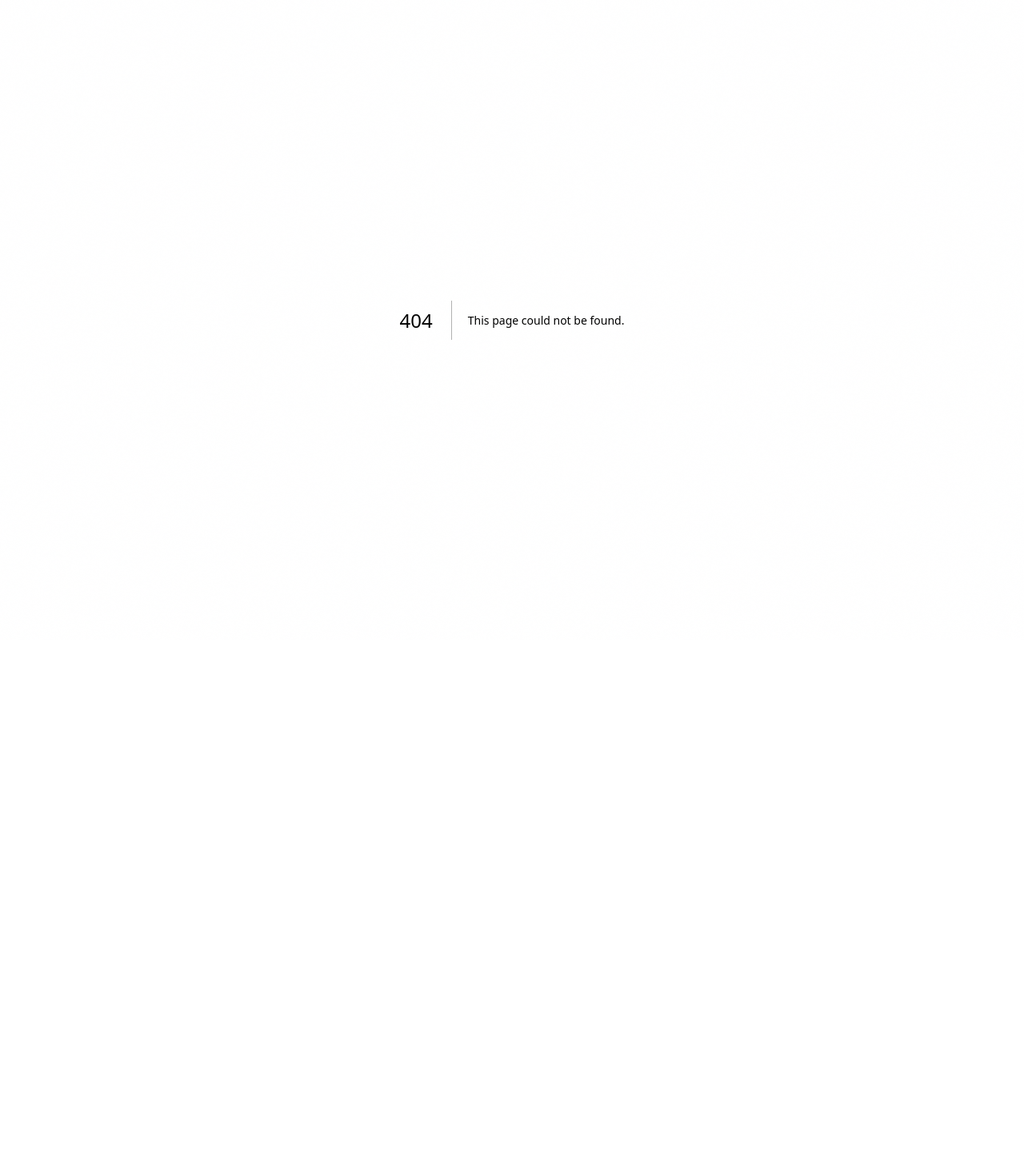
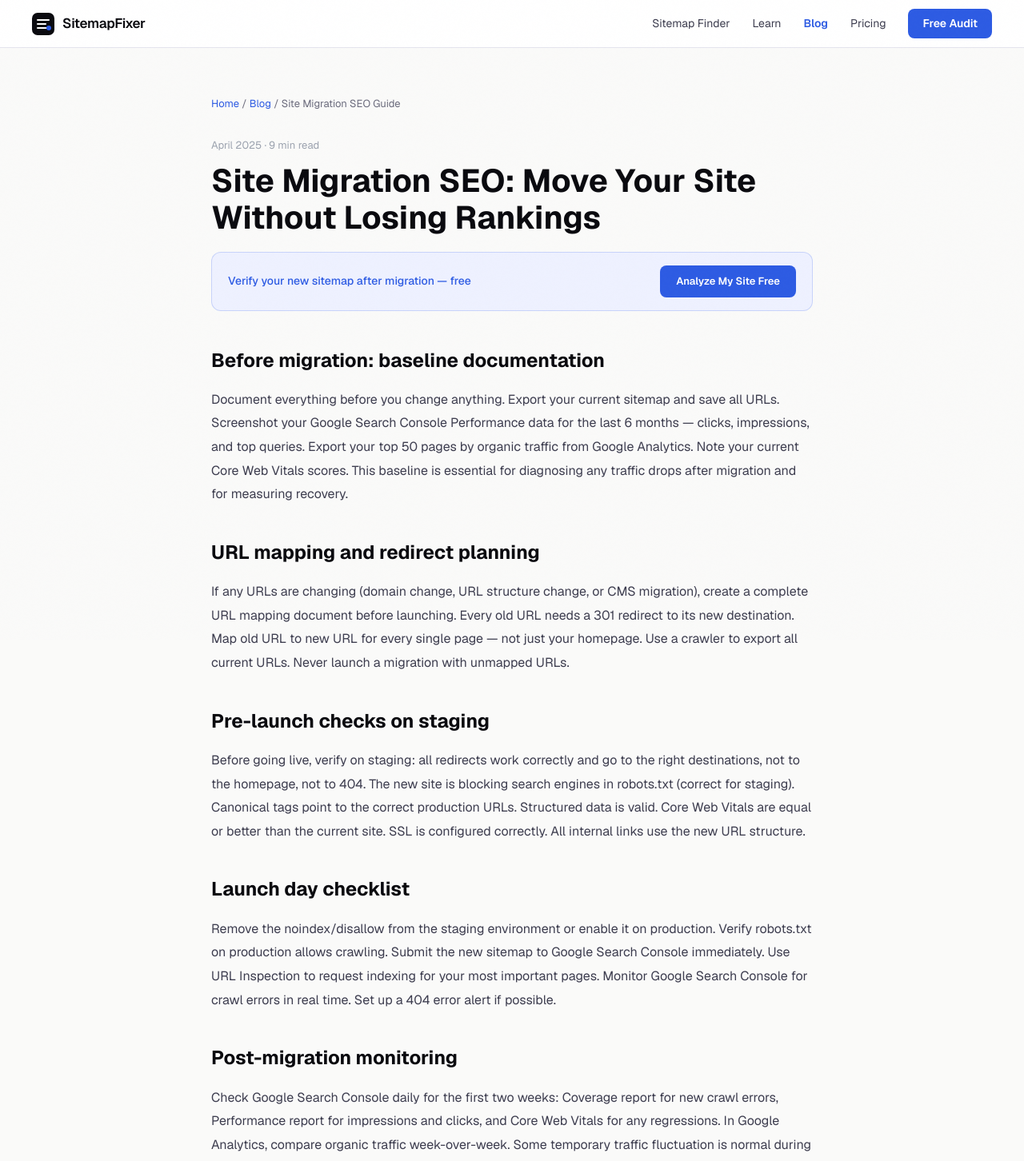
Before and after one commit to Watermelon-Coctail-Bar/sitemap-fixer, a Next.js app: page /blog/site-migration-seo-guide in a window 1280 px wide. Before the commit this address had no page. Shown: the top 1452 px of the page at 80% size. Before the commit the page ends 800 px from the top, so only its background shows below. Built offline with nearby package versions, Linux system fonts and the light colour scheme.

Commit message:
Create page.tsx

```diff
--- /dev/null
+++ b/src/app/blog/site-migration-seo-guide/page.tsx
@@ -0,0 +1,43 @@
+import type { Metadata } from 'next';
+export const metadata: Metadata = {
+  title: 'Site Migration SEO: How to Move Your Website Without Losing Rankings | SitemapFixer',
+  description: "Site migrations are one of the most common causes of major ranking drops. Here is the pre and post-migration SEO checklist that protects your organic traffic.",
+  alternates: { canonical: 'https://sitemapfixer.com/blog/site-migration-seo-guide' },
+};
+const phases = [
+  { t: "Before migration: baseline documentation", d: "Document everything before you change anything. Export your current sitemap and save all URLs. Screenshot your Google Search Console Performance data for the last 6 months — clicks, impressions, and top queries. Export your top 50 pages by organic traffic from Google Analytics. Note your current Core Web Vitals scores. This baseline is essential for diagnosing any traffic drops after migration and for measuring recovery." },
+  { t: "URL mapping and redirect planning", d: "If any URLs are changing (domain change, URL structure change, or CMS migration), create a complete URL mapping document before launching. Every old URL needs a 301 redirect to its new destination. Map old URL to new URL for every single page — not just your homepage. Use a crawler to export all current URLs. Never launch a migration with unmapped URLs." },
+  { t: "Pre-launch checks on staging", d: "Before going live, verify on staging: all redirects work correctly and go to the right destinations, not to the homepage, not to 404. The new site is blocking search engines in robots.txt (correct for staging). Canonical tags point to the correct production URLs. Structured data is valid. Core Web Vitals are equal or better than the current site. SSL is configured correctly. All internal links use the new URL structure." },
+  { t: "Launch day checklist", d: "Remove the noindex/disallow from the staging environment or enable it on production. Verify robots.txt on production allows crawling. Submit the new sitemap to Google Search Console immediately. Use URL Inspection to request indexing for your most important pages. Monitor Google Search Console for crawl errors in real time. Set up a 404 error alert if possible." },
+  { t: "Post-migration monitoring", d: "Check Google Search Console daily for the first two weeks: Coverage report for new crawl errors, Performance report for impressions and clicks, and Core Web Vitals for any regressions. In Google Analytics, compare organic traffic week-over-week. Some temporary traffic fluctuation is normal during a major migration. A drop of 10-20% during processing is common and usually recovers within 4-8 weeks if redirects are implemented correctly." },
+];
+export default function Page() {
+  return (
+    <article style={{ maxWidth: 800, margin: '0 auto', padding: '60px 24px' }}>
+      <nav style={{ fontSize: 13, color: '#6b6b7d', marginBottom: 32 }}>
+        <a href="/" style={{ color: '#2d5be3', textDecoration: 'none' }}>Home</a>{' / '}
+        <a href="/blog" style={{ color: '#2d5be3', textDecoration: 'none' }}>Blog</a>{' / '}
+        <span>Site Migration SEO Guide</span>
+      </nav>
+      <div style={{ fontSize: 13, color: '#9ca3af', marginBottom: 12 }}>April 2025 · 9 min read</div>
+      <h1 style={{ fontSize: 40, fontWeight: 700, color: '#0a0a0f', marginBottom: 20, lineHeight: 1.15 }}>Site Migration SEO: Move Your Site Without Losing Rankings</h1>
+      <div style={{ background: '#eef1ff', border: '1px solid rgba(45,91,227,0.2)', borderRadius: 12, padding: '16px 20px', marginBottom: 40, display: 'flex', alignItems: 'center', justifyContent: 'space-between', gap: 16 }}>
+        <span style={{ fontSize: 14, color: '#2d5be3', fontWeight: 500 }}>Verify your new sitemap after migration — free</span>
+        <a href="/" style={{ background: '#2d5be3', color: 'white', padding: '10px 20px', borderRadius: 8, textDecoration: 'none', fontWeight: 600, fontSize: 13 }}>Analyze My Site Free</a>
+      </div>
+      <div style={{ fontSize: 16, color: '#3d3d4f', lineHeight: 1.85 }}>
+        {phases.map(({ t, d }) => (
+          <div key={t} style={{ marginBottom: 36 }}>
+            <h2 style={{ fontSize: 24, fontWeight: 700, color: '#0a0a0f', marginBottom: 12 }}>{t}</h2>
+            <p style={{ margin: 0 }}>{d}</p>
+          </div>
+        ))}
+      </div>
+      <div style={{ background: '#0a0a0f', borderRadius: 12, padding: '32px', textAlign: 'center', marginTop: 56 }}>
+        <div style={{ fontSize: 20, fontWeight: 700, color: 'white', marginBottom: 8 }}>Validate your post-migration sitemap</div>
+        <div style={{ color: '#9999aa', marginBottom: 20, fontSize: 14 }}>Free — checks all URLs and detects redirect issues</div>
+        <a href="/" style={{ background: 'white', color: '#0a0a0f', padding: '14px 28px', borderRadius: 8, textDecoration: 'none', fontWeight: 700 }}>Analyze My Sitemap Free</a>
+      </div>
+    </article>
+  );
+}
```
